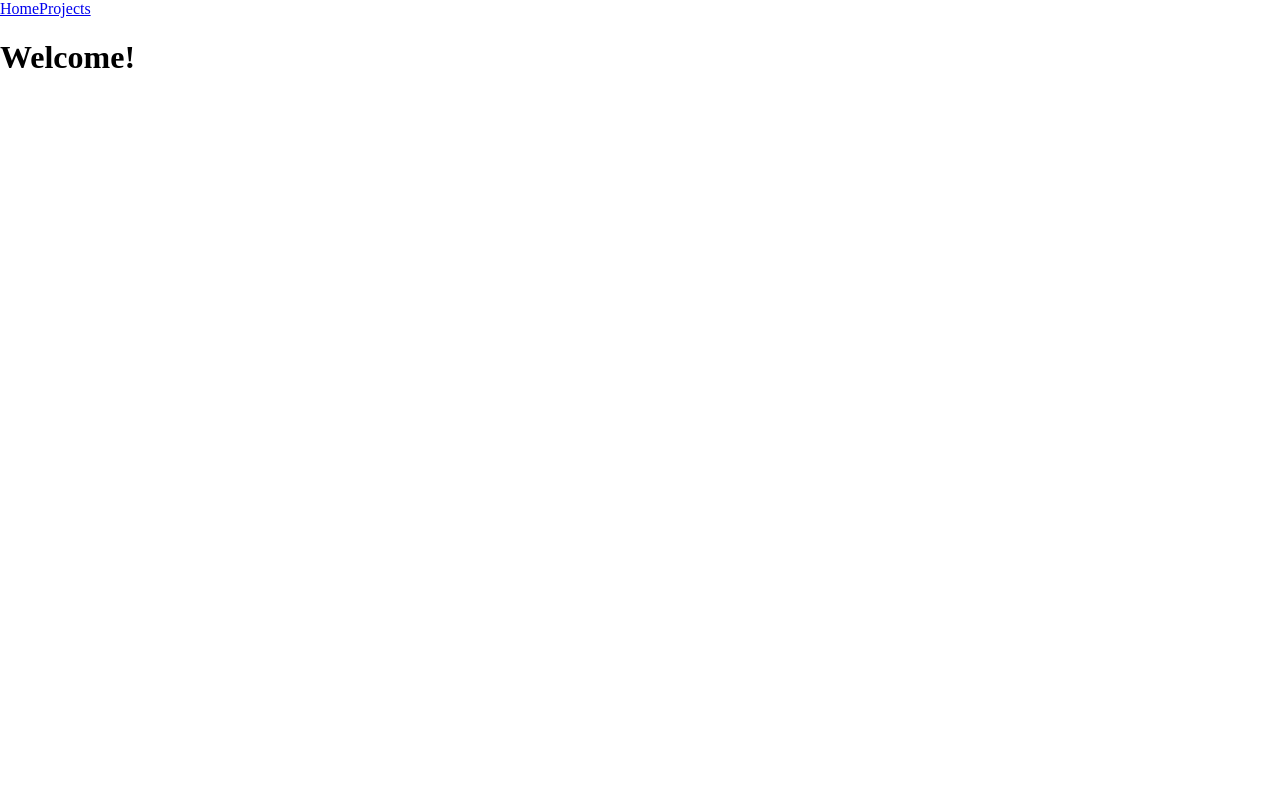
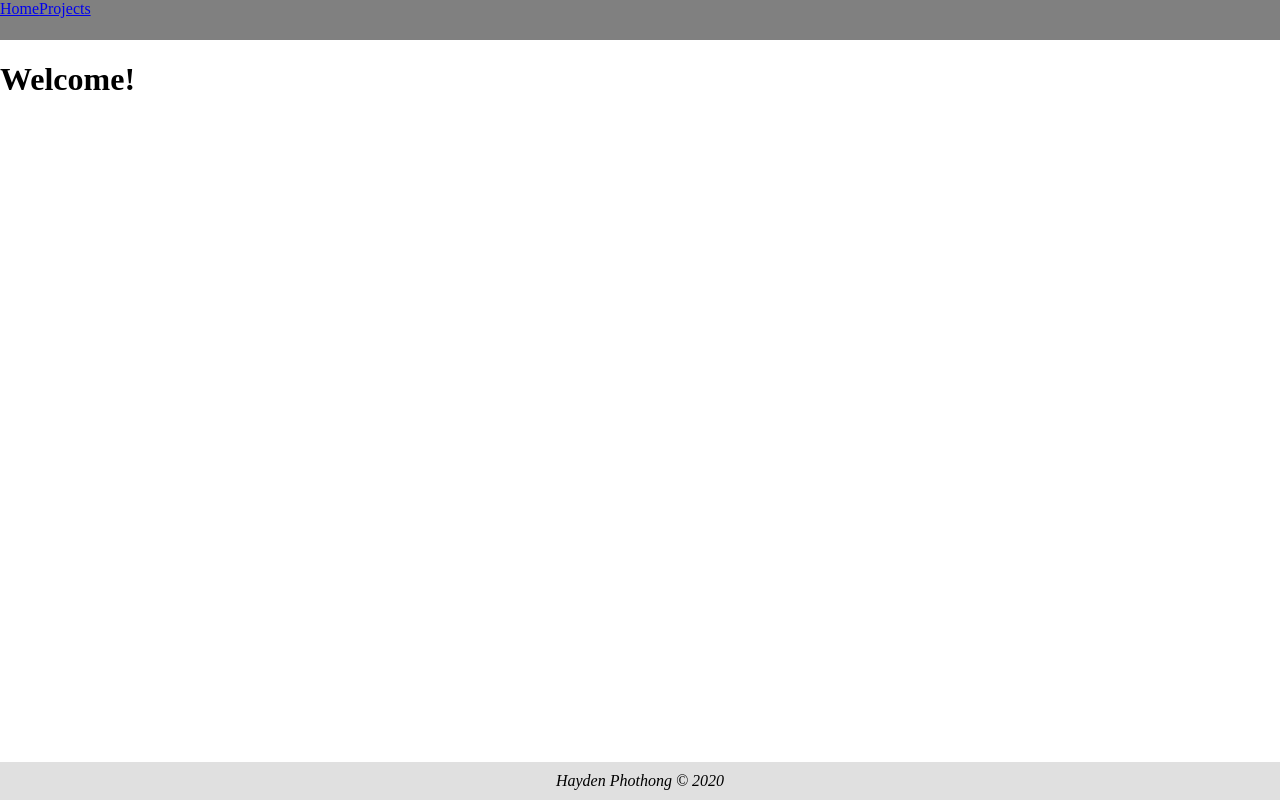
Before and after one commit to haypho/info, a React app: page / in a window 1280 px wide. Built offline with nearby package versions, Linux system fonts and the light colour scheme.

Commit message:
Add footer and flexbox

```diff
--- a/src/features/App.scss
+++ b/src/features/App.scss
@@ -1,5 +1,10 @@
-html, body {
-  padding: 0;
-  margin: 0;
-  height: 100%;
+.container {
+  flex: 1;
 }
+
+.footer {
+  display: flex;
+  justify-content: center;
+  padding: 10px 10px;
+  background-color: #e0e0e0;
+}
--- a/src/features/App.tsx
+++ b/src/features/App.tsx
@@ -6,11 +6,16 @@ import Welcome from './welcome/Welcome';
 import Projects from './projects/Projects';
 
 const App: React.FC = () => (
-  <HashRouter basename="/">
-    <Navigation />
-    <Route exact path="/" component={Welcome} />
-    <Route path="/projects" component={Projects} />
-  </HashRouter>
+  <>
+    <div className="container">
+      <HashRouter basename="/">
+        <Navigation />
+        <Route exact path="/" component={Welcome} />
+        <Route path="/projects" component={Projects} />
+      </HashRouter>
+    </div>
+    <em className="footer">Hayden Phothong &copy; 2020</em>
+  </>
 );
 
 export default App;
--- a/src/features/navigation/Navigation.scss
+++ b/src/features/navigation/Navigation.scss
@@ -0,0 +1,10 @@
+.navigation {
+  display: -moz-box;
+  display: -ms-flexbox;
+  display: -webkit-box;
+  display: flex;
+
+  background-color: grey;
+  height: 5vh;
+  position: sticky;
+}
--- a/src/features/navigation/Navigation.tsx
+++ b/src/features/navigation/Navigation.tsx
@@ -3,10 +3,10 @@ import React from 'react';
 import { Link } from 'react-router-dom';
 
 const Navigation: React.FC = () => (
-  <>
+  <nav className="navigation">
     <Link to="/">Home</Link>
     <Link to="/projects">Projects</Link>
-  </>
+  </nav>
 );
 
 export default Navigation;
--- /dev/null
+++ b/src/index.scss
@@ -0,0 +1,12 @@
+html, body, #root {
+  padding: 0;
+  margin: 0;
+  height: 100%;
+}
+
+#root {
+  display: flex;
+  display: -moz-box;
+  display: -ms-flexbox;
+  flex-direction: column;
+}
--- a/src/index.tsx
+++ b/src/index.tsx
@@ -1,3 +1,4 @@
+import './index.scss';
 import React from 'react';
 import ReactDOM from 'react-dom';
 import App from './features/App';
```
